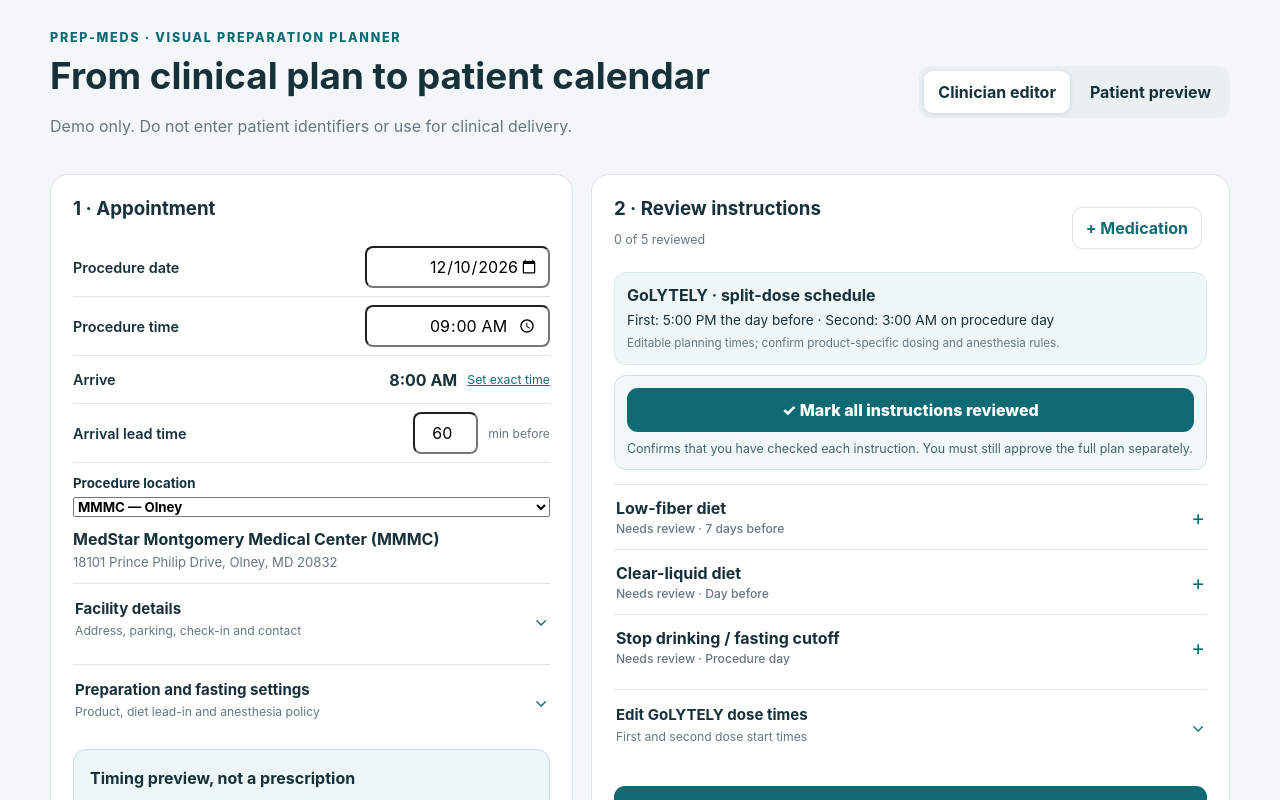
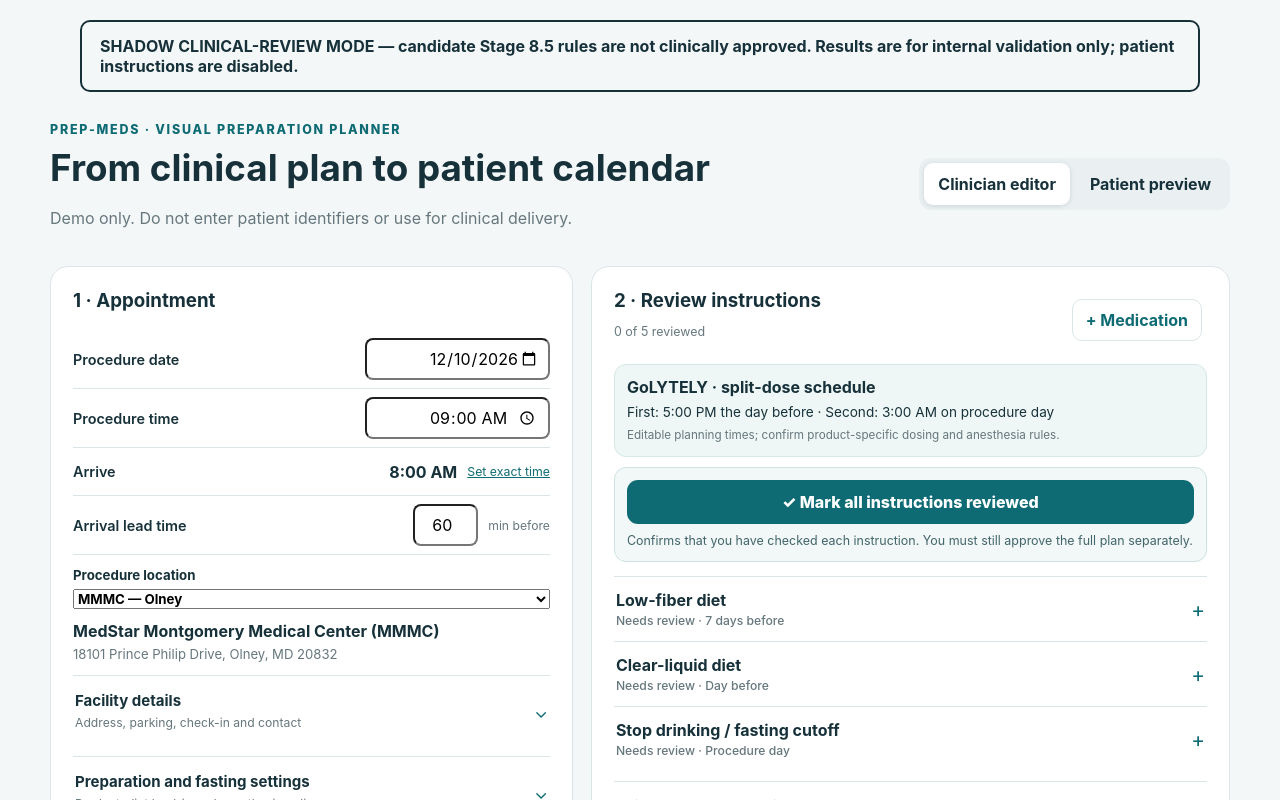
Before and after one commit to jedmedasr/PREP-MEDS, a Next.js app in the folder apps/web/: page / in a window 1280 px wide. Shown: the top 800 px of the page. Built offline with nearby package versions, Linux system fonts and the light colour scheme.

Commit message:
Show research review banner consistently

```diff
--- a/apps/web/app/page.tsx
+++ b/apps/web/app/page.tsx
@@ -2,7 +2,7 @@ import { ClinicalWorkspace } from '@/components/ClinicalWorkspace';
 import { PreparationPlanner } from '@/components/PreparationPlanner';
 
 export default function HomePage() {
-  const shadowMode = process.env.PREP_MEDS_CONTENT_MODE !== 'production';
+  const shadowMode = true;
 
   return (
     <>
```
